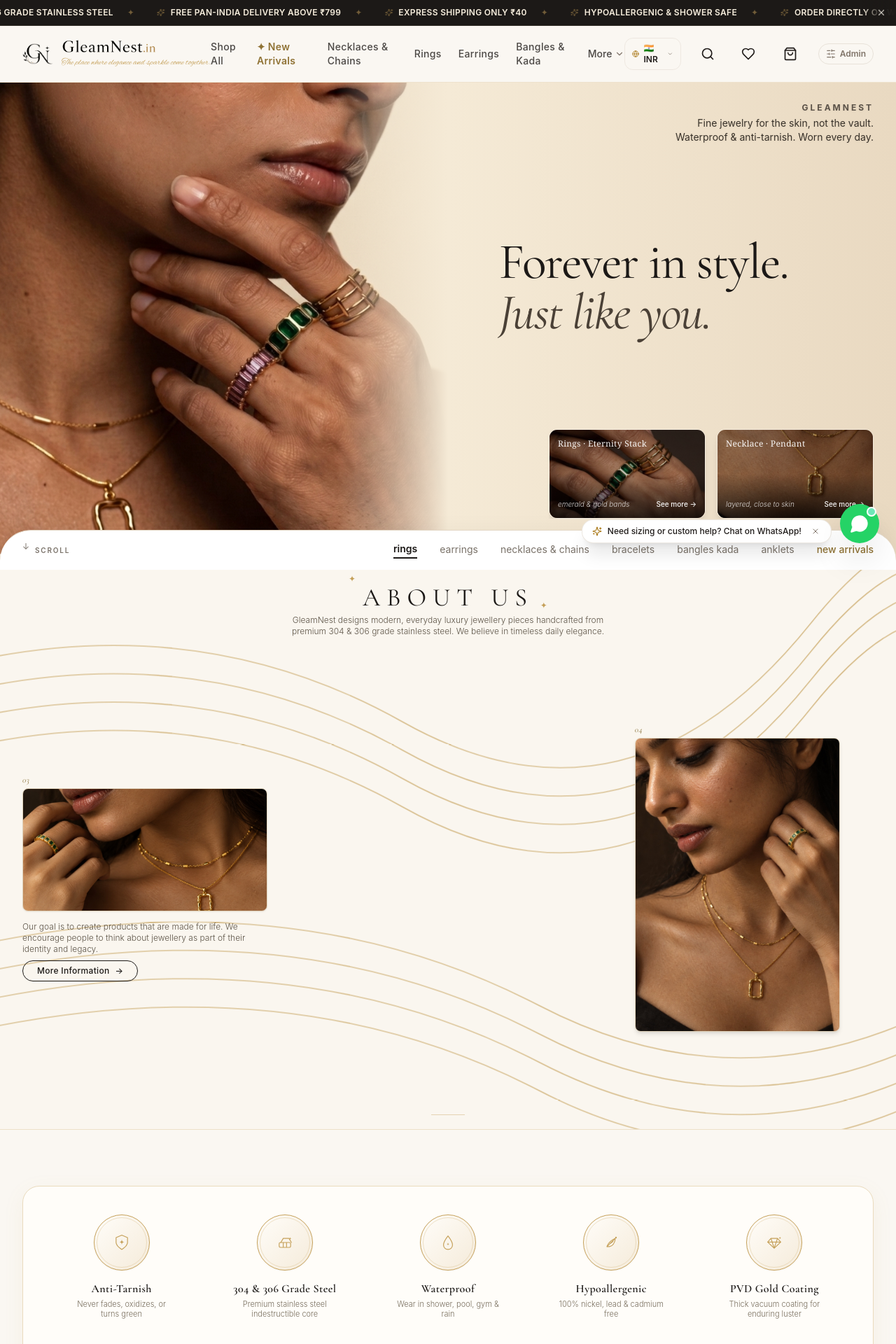
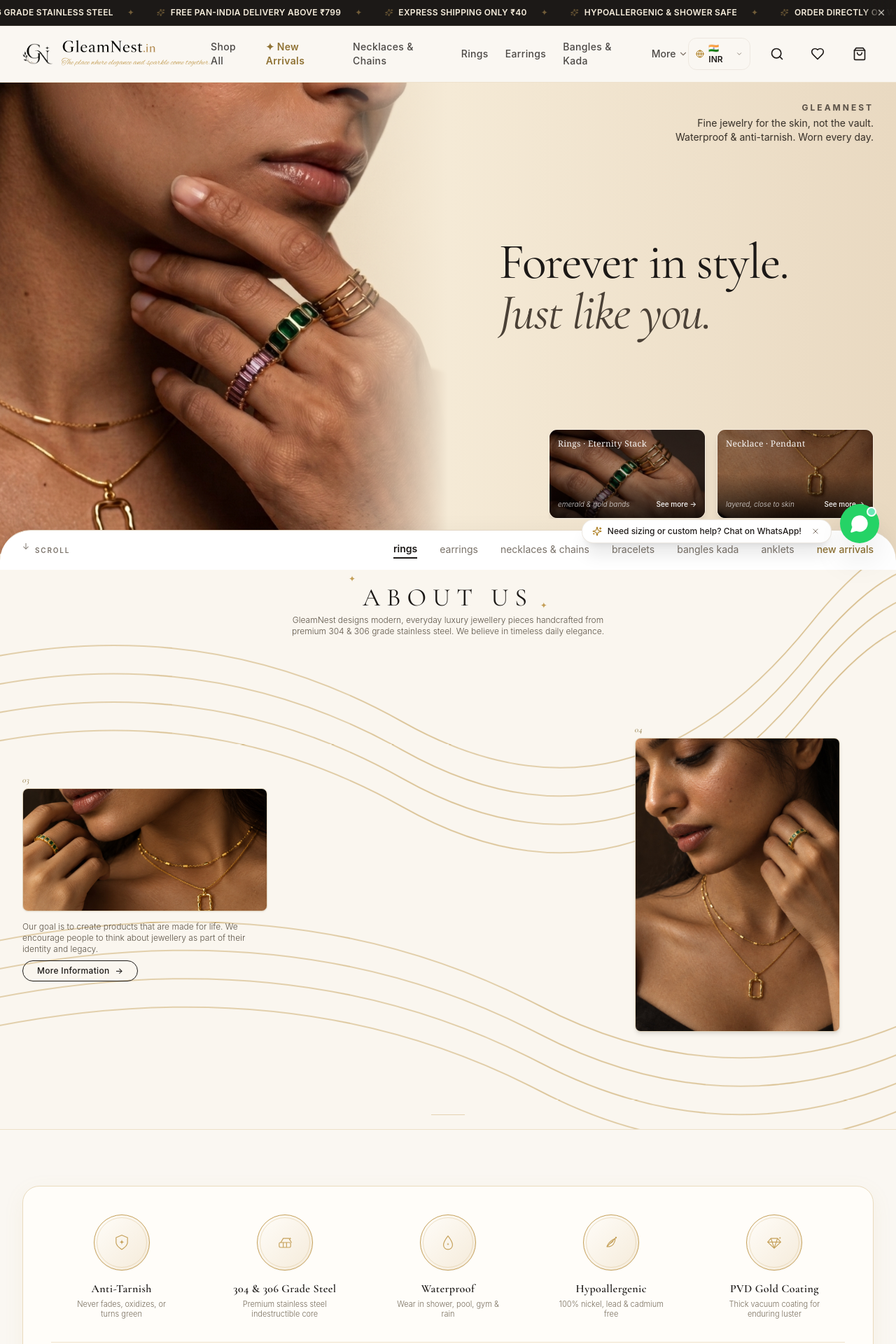
Before and after one commit to zenorixhq/gleamnest, a Next.js app: page / in a window 1280 px wide. Shown: the top 1920 px of the page at 70% size. Built offline with nearby package versions, Linux system fonts and the light colour scheme; a web font is replaced by a local one.

Commit message:
fix: remove merchant admin links from customer storefront and update brand qualities section to non-scrollable mobile grid

```diff
--- a/components/storefront/BrandValueBadges.tsx
+++ b/components/storefront/BrandValueBadges.tsx
@@ -81,12 +81,17 @@ export function BrandValueBadges() {
       <div className="max-w-7xl mx-auto px-4 sm:px-6 lg:px-8">
         {/* Container with warm champagne luxury card styling */}
         <div className="rounded-3xl bg-[#FFFDF9] border border-[#EADBBE] shadow-[0_8px_30px_rgb(197,160,89,0.08)] p-6 sm:p-10 space-y-8">
-          {/* 1. Five Signature Brand Badges - One Line on Mobile, Grid on Tablet/Desktop */}
-          <div className="flex overflow-x-auto no-scrollbar gap-4 sm:gap-6 lg:gap-8 pb-2 -mx-2 px-2 sm:mx-0 sm:px-0 sm:grid sm:grid-cols-3 lg:grid-cols-5 items-start snap-x snap-mandatory">
+          {/* 1. Five Signature Brand Badges - Clean Non-Scrollable Responsive Grid */}
+          <div className="grid grid-cols-2 sm:grid-cols-3 lg:grid-cols-5 gap-4 sm:gap-6 lg:gap-8 items-start">
             {badges.map((badge, idx) => (
-              <div key={idx} className="flex-shrink-0 w-[136px] sm:w-auto flex flex-col items-center text-center group snap-center">
+              <div
+                key={idx}
+                className={`flex flex-col items-center text-center group ${
+                  idx === 4 ? "col-span-2 sm:col-span-1 max-w-[200px] mx-auto sm:max-w-none" : ""
+                }`}
+              >
                 {/* Circular Gold Icon Container */}
-                <div className="relative w-14 h-14 sm:w-16 sm:h-16 lg:w-20 lg:h-20 rounded-full border-[1.5px] border-[#C5A059] flex items-center justify-center p-2.5 sm:p-3 mb-2.5 sm:mb-3.5 bg-gradient-to-br from-[#FFFDF9] to-[#F5EBDA] shadow-sm transition-all duration-500 group-hover:scale-110 group-hover:-translate-y-1 group-hover:shadow-[0_8px_24px_rgba(197,160,89,0.25)]">
+                <div className="relative w-14 h-14 sm:w-16 sm:h-16 lg:w-20 lg:h-20 rounded-full border-[1.5px] border-[#C5A059] flex items-center justify-center p-2.5 sm:p-3 mb-2 sm:mb-3.5 bg-gradient-to-br from-[#FFFDF9] to-[#F5EBDA] shadow-sm transition-all duration-500 group-hover:scale-110 group-hover:-translate-y-1 group-hover:shadow-[0_8px_24px_rgba(197,160,89,0.25)]">
                   {/* Inner Delicate Ring */}
                   <div className="absolute inset-[3px] rounded-full border border-[#DDC698]/50 pointer-events-none" />
                   {badge.icon}
--- a/components/storefront/Footer.tsx
+++ b/components/storefront/Footer.tsx
@@ -218,11 +218,6 @@ export function Footer() {
                   Saved Wishlist
                 </Link>
               </li>
-              <li>
-                <Link href="/admin" className="hover:text-primary transition-colors font-medium text-foreground">
-                  Merchant Admin
-                </Link>
-              </li>
             </ul>
           </div>
 
--- a/components/storefront/Header.tsx
+++ b/components/storefront/Header.tsx
@@ -236,15 +236,6 @@ export function Header() {
                 )}
               </button>
 
-              {/* Admin Portal Shortcut */}
-              <Link
-                href="/admin"
-                className="hidden xl:flex items-center gap-1.5 text-xs font-semibold text-muted-foreground hover:text-primary border border-border px-2.5 py-1.5 rounded-full hover:border-primary transition-all"
-                title="Merchant Admin Panel"
-              >
-                <SlidersHorizontal className="w-3.5 h-3.5" />
-                <span>Admin</span>
-              </Link>
             </div>
           </div>
         </div>
@@ -315,17 +306,9 @@ export function Header() {
 
               <div className="pt-3 border-t border-border">
                 <Link
-                  href="/admin"
-                  onClick={() => setMobileMenuOpen(false)}
-                  className="flex items-center gap-2 text-sm font-semibold text-primary py-2"
-                >
-                  <SlidersHorizontal className="w-4 h-4" />
-                  <span>Merchant Admin Dashboard</span>
-                </Link>
-                <Link
                   href="/account"
                   onClick={() => setMobileMenuOpen(false)}
-                  className="block text-sm font-medium text-muted-foreground py-2"
+                  className="block text-sm font-medium text-muted-foreground hover:text-primary py-2"
                 >
                   Customer Account & Orders
                 </Link>
```
